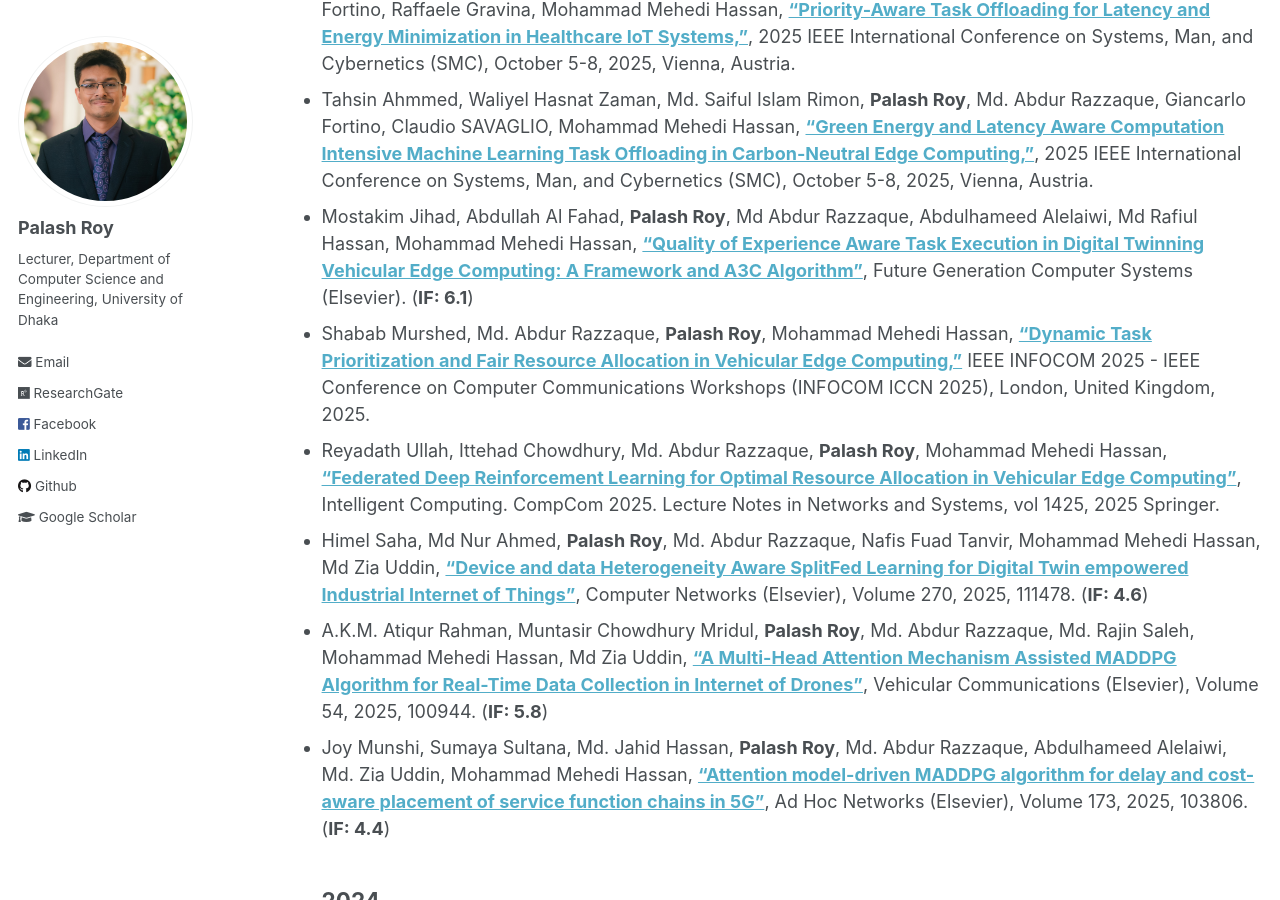
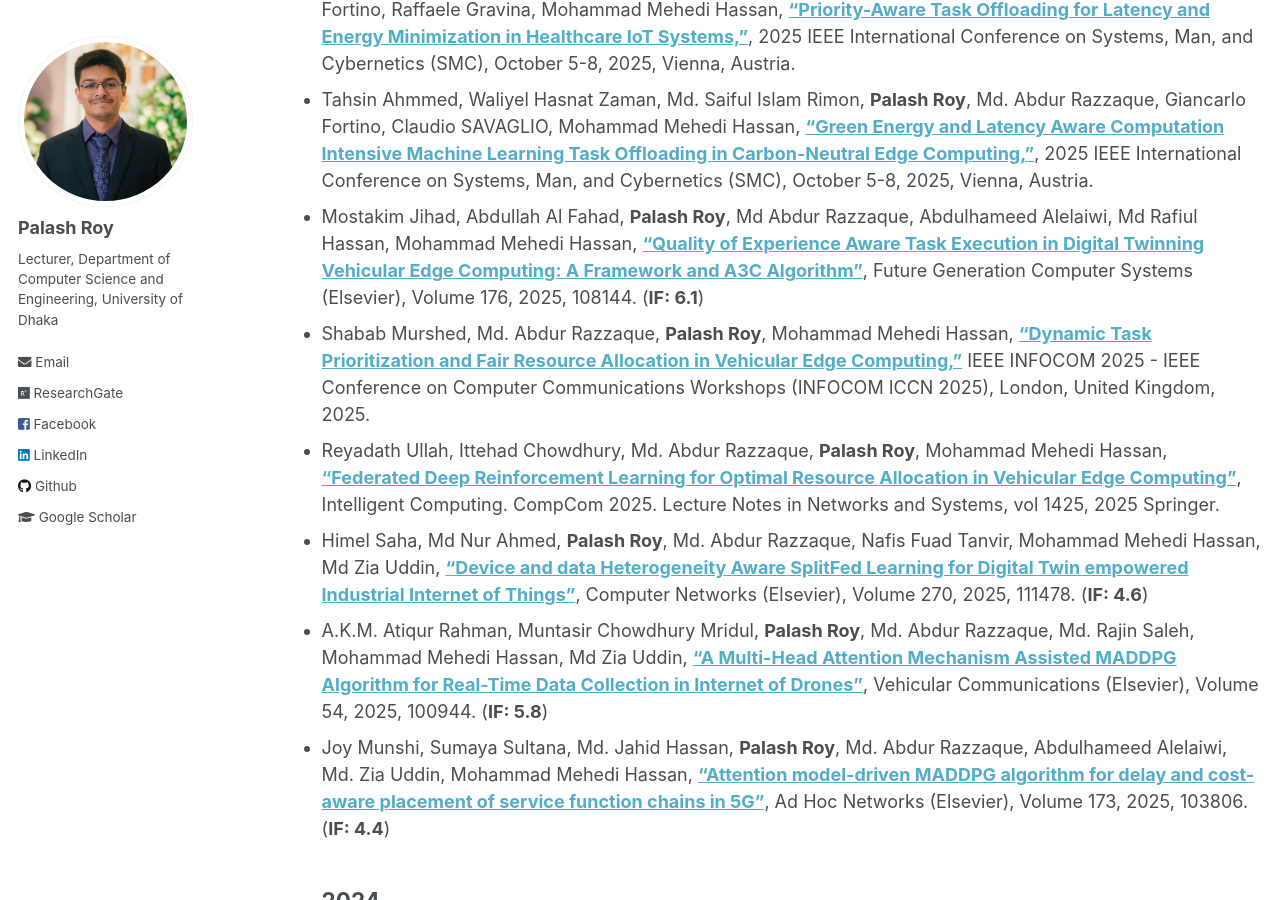
Before and after one commit to PalashRoy975/PalashRoy975.github.io, a Jekyll site: the page built from _pages/publications.md, in a window 1280 px wide and 900 px high, scrolled down 331 px. Built offline with Jekyll 4.4.1, drawn with Linux system fonts in a browser that asks for light colours.

Commit message:
Update publications.md

```diff
--- a/_pages/publications.md
+++ b/_pages/publications.md
@@ -10,7 +10,7 @@ author_profile: true
 -----------
 * Md. Jamil Hasan, Md. Hasibur Rahman, Md Sajjad Hossen, **Palash Roy**, Md. Abdur Razzaque, Giancarlo Fortino, Raffaele Gravina, Mohammad Mehedi Hassan, [**"Priority-Aware Task Offloading for Latency and Energy Minimization in Healthcare IoT Systems,"**](), 2025 IEEE International Conference on Systems, Man, and Cybernetics (SMC), October 5-8, 2025, Vienna, Austria.
 * Tahsin Ahmmed, Waliyel Hasnat Zaman, Md. Saiful Islam Rimon, **Palash Roy**, Md. Abdur Razzaque, Giancarlo Fortino, Claudio SAVAGLIO, Mohammad Mehedi Hassan, [**"Green Energy and Latency Aware Computation Intensive Machine Learning Task Offloading in Carbon-Neutral Edge Computing,"**](), 2025 IEEE International Conference on Systems, Man, and Cybernetics (SMC), October 5-8, 2025, Vienna, Austria.
-* Mostakim Jihad, Abdullah Al Fahad, **Palash Roy**, Md Abdur Razzaque, Abdulhameed Alelaiwi, Md Rafiul Hassan, Mohammad Mehedi Hassan,  [**"Quality of Experience Aware Task Execution in Digital Twinning Vehicular Edge Computing: A Framework and A3C Algorithm"**](https://www.sciencedirect.com/science/article/abs/pii/S0167739X25004388?via%3Dihub), Future Generation Computer Systems (Elsevier). (**IF: 6.1**)
+* Mostakim Jihad, Abdullah Al Fahad, **Palash Roy**, Md Abdur Razzaque, Abdulhameed Alelaiwi, Md Rafiul Hassan, Mohammad Mehedi Hassan,  [**"Quality of Experience Aware Task Execution in Digital Twinning Vehicular Edge Computing: A Framework and A3C Algorithm"**](https://www.sciencedirect.com/science/article/abs/pii/S0167739X25004388?via%3Dihub), Future Generation Computer Systems (Elsevier), Volume 176, 2025, 108144. (**IF: 6.1**)
 * Shabab Murshed, Md. Abdur Razzaque, **Palash Roy**, Mohammad Mehedi Hassan, [**"Dynamic Task Prioritization and Fair Resource Allocation in Vehicular Edge Computing,"**](https://ieeexplore.ieee.org/abstract/document/11152949) IEEE INFOCOM 2025 - IEEE Conference on Computer Communications Workshops (INFOCOM ICCN 2025), London, United Kingdom, 2025.
 * Reyadath Ullah, Ittehad Chowdhury, Md. Abdur Razzaque, **Palash Roy**, Mohammad Mehedi Hassan, [**"Federated Deep Reinforcement Learning for Optimal Resource Allocation in Vehicular Edge Computing"**](https://link.springer.com/chapter/10.1007/978-3-031-92608-2_20), Intelligent Computing. CompCom 2025. Lecture Notes in Networks and Systems, vol 1425, 2025 Springer.
 * Himel Saha, Md Nur Ahmed, **Palash Roy**, Md. Abdur Razzaque, Nafis Fuad Tanvir, Mohammad Mehedi Hassan, Md Zia Uddin,  [**"Device and data Heterogeneity Aware SplitFed Learning for Digital Twin empowered Industrial Internet of Things"**](https://www.sciencedirect.com/science/article/pii/S1389128625004451?dgcid=coauthor), Computer Networks (Elsevier), Volume 270, 2025, 111478. (**IF: 4.6**)
```
